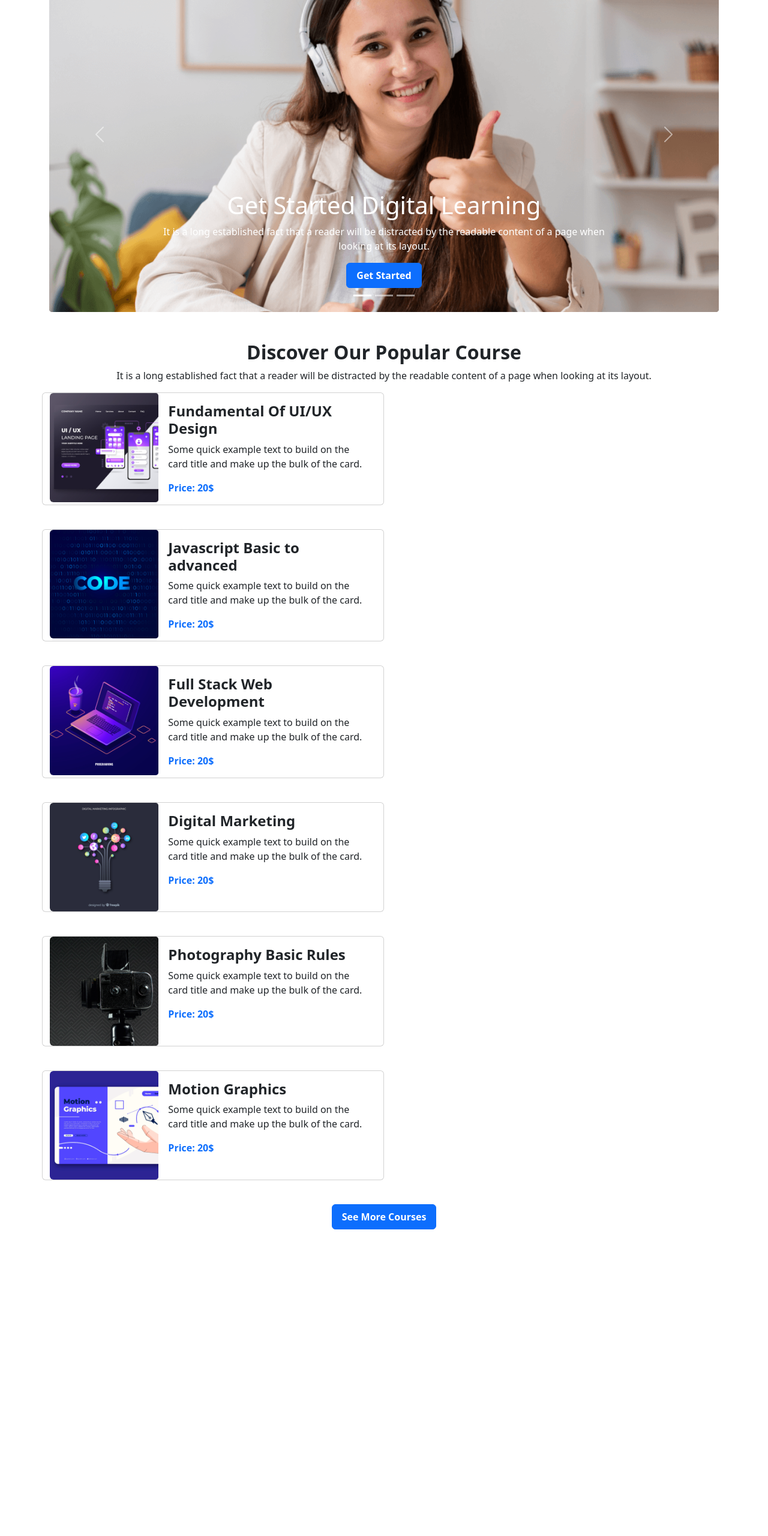
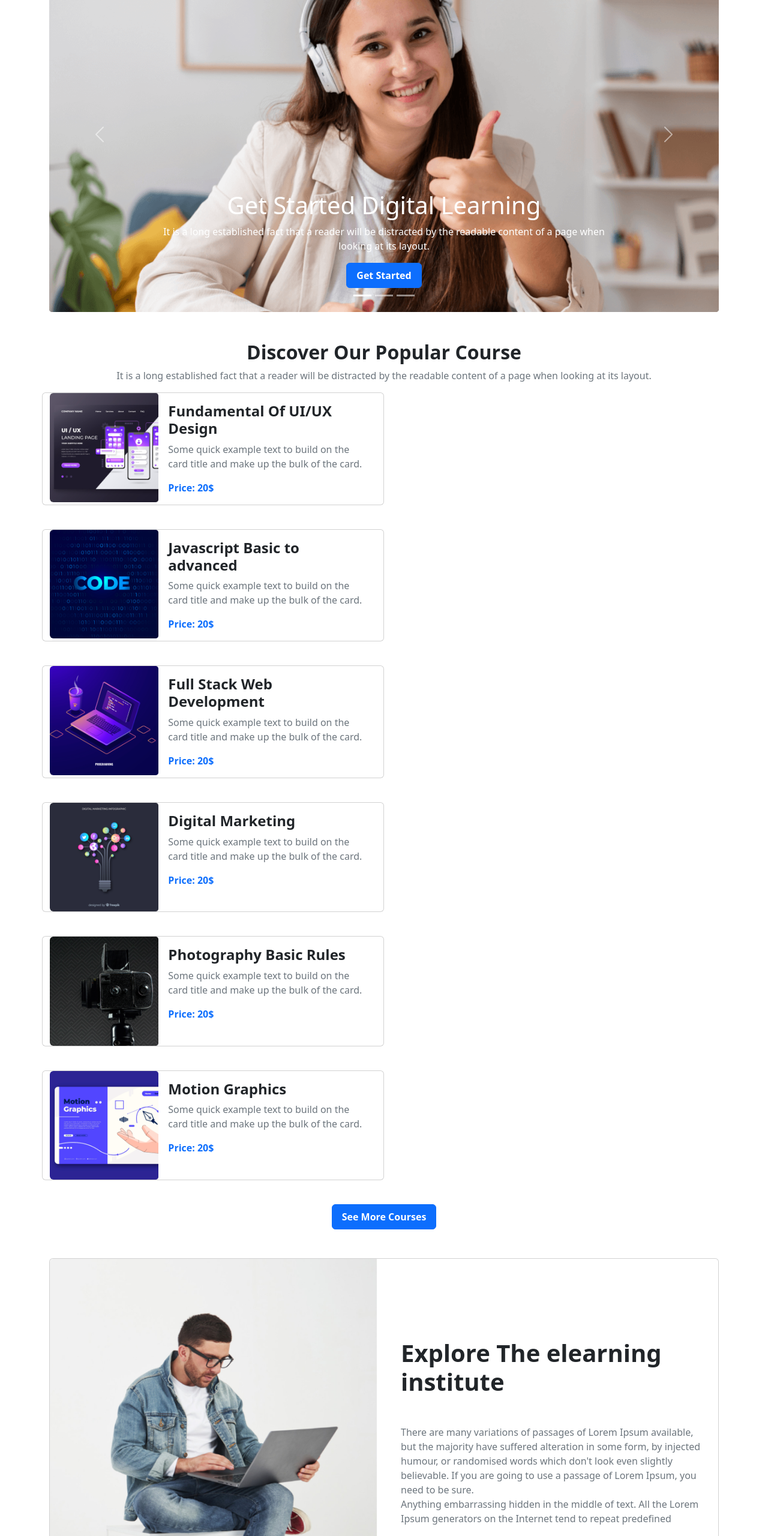
Before and after one commit to riaj2/Assignment-3, a plain HTML site: page edTech-website-main/index.html in a window 1280 px wide. Shown: the part 240-2800 px from the top of the page at 60% size. Before the commit the page ends 2289 px from the top, so only its background shows below. Drawn offline with nearby package versions, Linux system fonts and the light colour scheme.

```diff
--- a/edTech-website-main/index.html
+++ b/edTech-website-main/index.html
@@ -56,6 +56,7 @@
     </nav>
     <!-- nav end ////////// -->
     <header>
+        <!-- banner start ////////// -->
         <section class="container mt-5  ">
             <div id="carouselExampleCaptions" class="carousel slide" data-bs-ride="false">
                 <div class="carousel-indicators  ">
@@ -127,12 +128,15 @@
             </div>
         </section>
     </header>
+    <!-- banner end /////////////// -->
 
     <main>
+        <!-- article start ///////// -->
         <section class=" container mt-5">
             <h2 class="text-center fw-bold">Discover Our Popular
                 Course</h2>
-            <p class="text-center">It is a long established fact that a reader will be distracted by the readable
+            <p class="text-center text-muted">It is a long established fact that a reader will be distracted by the
+                readable
                 content of a page when looking at its layout.</p>
             <div class="row row-cols-2 row-cols-md-1 row-cols-lg-2 gap-4">
                 <div class="card mb-3" style="max-width: 600px;">
@@ -144,7 +148,7 @@
                         <div class="col-md-8">
                             <div class="card-body">
                                 <h4 class="fw-bold">Fundamental Of UI/UX Design</h4>
-                                <p class="card-text">Some quick example text to build on the card title
+                                <p class="text-muted">Some quick example text to build on the card title
                                     and make up the bulk of the card.</p>
                                 <span class="text-primary fw-bold">Price: 20$</span>
                             </div>
@@ -160,7 +164,7 @@
                         <div class="col-md-8">
                             <div class="card-body">
                                 <h4 class="fw-bold">Javascript Basic to advanced</h4>
-                                <p class="card-text">Some quick example text to build on the card title
+                                <p class="text-muted">Some quick example text to build on the card title
                                     and make up the bulk of the card.</p>
                                 <span class="text-primary fw-bold">Price: 20$</span>
                             </div>
@@ -176,7 +180,7 @@
                         <div class="col-md-8">
                             <div class="card-body">
                                 <h4 class="fw-bold">Full Stack Web Development</h4>
-                                <p class="card-text">Some quick example text to build on the card title
+                                <p class="text-muted">Some quick example text to build on the card title
                                     and make up the bulk of the card.</p>
                                 <span class="text-primary fw-bold">Price: 20$</span>
                             </div>
@@ -192,7 +196,7 @@
                         <div class="col-md-8">
                             <div class="card-body">
                                 <h4 class="fw-bold">Digital Marketing</h4>
-                                <p class="card-text">Some quick example text to build on the card title
+                                <p class="text-muted">Some quick example text to build on the card title
                                     and make up the bulk of the card.</p>
                                 <span class="text-primary fw-bold">Price: 20$</span>
                             </div>
@@ -208,7 +212,7 @@
                         <div class="col-md-8">
                             <div class="card-body">
                                 <h4 class="fw-bold">Photography Basic Rules</h4>
-                                <p class="card-text">Some quick example text to build on the card title
+                                <p class="text-muted">Some quick example text to build on the card title
                                     and make up the bulk of the card.</p>
                                 <span class="text-primary fw-bold">Price: 20$</span>
                             </div>
@@ -224,7 +228,7 @@
                         <div class="col-md-8">
                             <div class="card-body">
                                 <h4 class="fw-bold">Motion Graphics</h4>
-                                <p class="card-text">Some quick example text to build on the card title
+                                <p class="text-muted">Some quick example text to build on the card title
                                     and make up the bulk of the card.</p>
                                 <span class="text-primary fw-bold">Price: 20$</span>
                             </div>
@@ -237,6 +241,70 @@
                     class="btn btn-primary py-2 px-3 fw-bold text-white  ">See
                     More Courses</button></div>
         </section>
+        <!-- article end ////////// -->
+
+        <section class="container mt-5">
+            <div>
+                <div class="card mb-3 " style="max-width: 100%;">
+                    <div class="row d-flex align-items-center g-4">
+                        <div class="col-md-6">
+                            <img src="../edTech-website-main/images/working.png" class="img-fluid rounded-start"
+                                alt="...">
+                        </div>
+                        <div class="col-md-6">
+                            <div class="card-body">
+                                <h1 class="fw-bold fs-1 mb-5">Explore The elearning institute</h1>
+                                <p class="text-muted">There are many variations of passages of Lorem Ipsum available,
+                                    <br>
+                                    but
+                                    the
+                                    majority have suffered alteration in some form, by injected humour, or
+                                    randomised words which don't look even slightly believable. If you are going
+                                    to use a passage of Lorem Ipsum, you need to be sure.
+
+                                    <br>
+                                    Anything embarrassing hidden in the middle of text. All the Lorem Ipsum
+                                    generators on the Internet tend to repeat predefined
+                                </p>
+                                <div class="d-flex  gap-5">
+                                    <div>
+                                        <h1 class="fw-bold">3.2K+</h1>
+                                        <p>Online Course</p>
+                                    </div>
+                                    <div>
+                                        <h1 class="fw-bold">600+</h1>
+                                        <p>Expert member</p>
+                                    </div>
+                                    <div>
+                                        <h1 class="fw-bold"> 1k+ </h1>
+                                        <p>Rating & Review</p>
+                                    </div>
+
+                                </div>
+                                <button class="btn btn-primary py-2 px-3 fw-bold text-white  ">Read More</button>
+                            </div>
+                        </div>
+                    </div>
+                </div>
+            </div>
+        </section>
+        <div class="container w-100%">
+            <div class="border rounded  bg-info  d-flex   align-items-center " style="height: 200px; ">
+
+                <div class=" d-flex gap-5 ">
+                    <div>
+                        <h1 class="fw-semi-bold text-white">Ready to join?</h1>
+                        <p class="card-text">It is a long established fact that a reader will be distracted <br> by the
+                            readable content of a page when looking at its layout.</p>
+                    </div>
+                    <div> <a href="#"
+                            class=" fw-bold  btn btn-light py-3 px-4 text-primary d-flex justify-content-ender">Register
+                            Now</a>
+                    </div>
+
+                </div>
+            </div>
+        </div>
     </main>
 
     <!-- js link ///////////////////// -->
```
